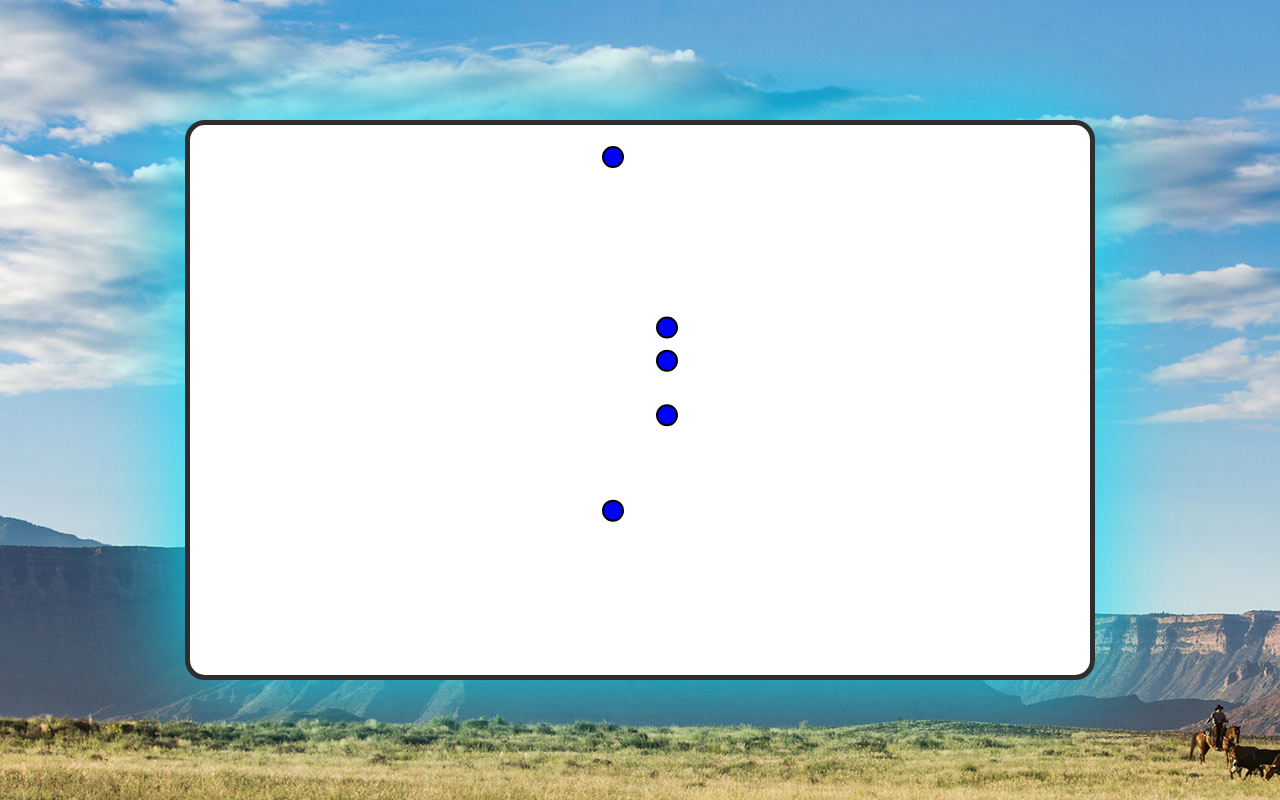
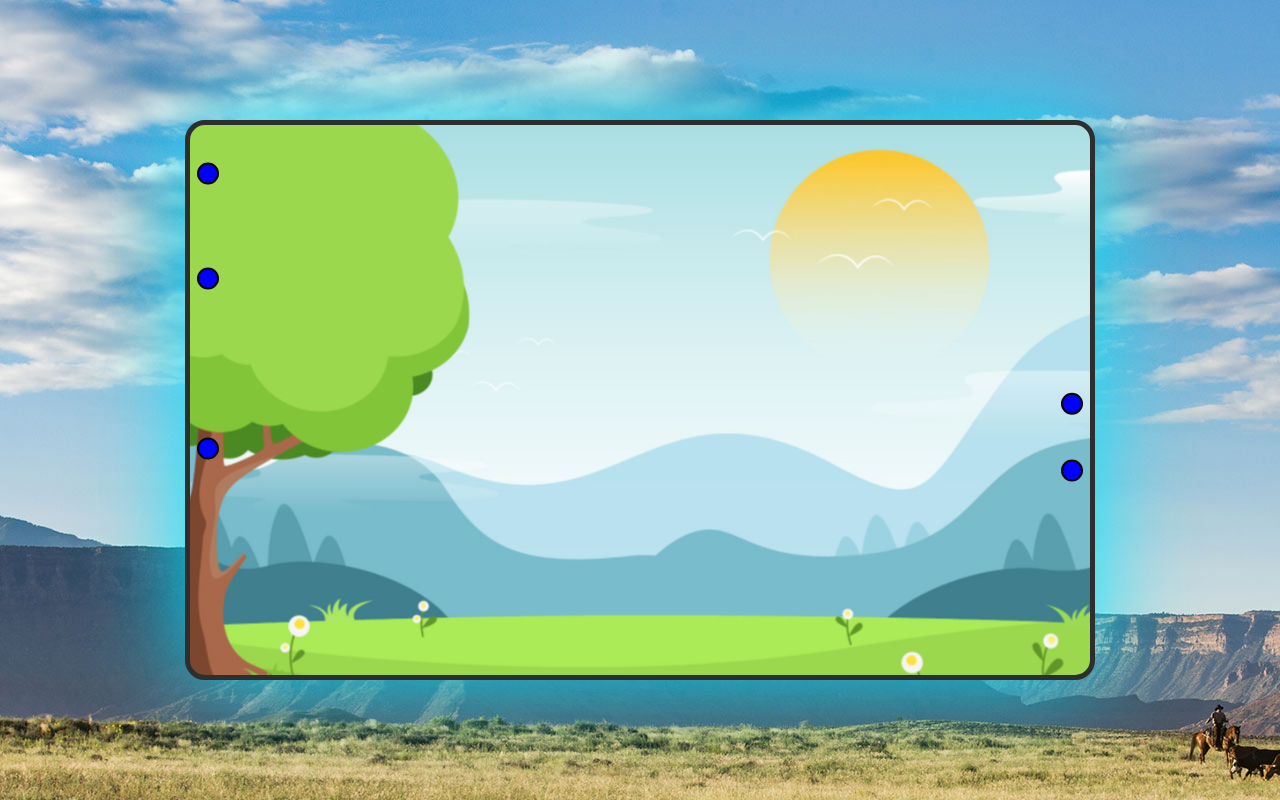
Before and after one commit to hongchris96/Gease-Shooter, a website built with webpack: page dist/index.html in a window 1280 px wide. Built offline with nearby package versions, Linux system fonts and the light colour scheme.

Commit message:
Add background image to canvas

```diff
--- a/src/assets/stylesheets/game.css
+++ b/src/assets/stylesheets/game.css
@@ -14,5 +14,6 @@ body {
   border: 5px solid rgb(46, 46, 46);
   border-radius: 20px;
   box-shadow: 0 0 100px rgb(0, 229, 255);
-  background-color: white;
+  background-image: url('../images/Forest.png');
+  background-position: 50%;
 }
--- a/src/classes/goose.js
+++ b/src/classes/goose.js
@@ -5,7 +5,7 @@ class Goose extends MovingObject {
   constructor(options) {
     super(options);
 
-    this.velo = Util.randomVec(3);
+    this.velo = Util.randomVec(2);
     this.color = 'blue';
     this.radius = 10;
   }
--- a/src/classes/moving_object.js
+++ b/src/classes/moving_object.js
@@ -1,4 +1,4 @@
-
+const gooseImage = require('../assets/images/goose-air-left.gif')
 
 class MovingObject {
   constructor(options) {
```
Also changed, not shown: dist/main.js, src/assets/images/Forest.png (added), src/index.js (line endings or trailing spaces), 1 other file.
